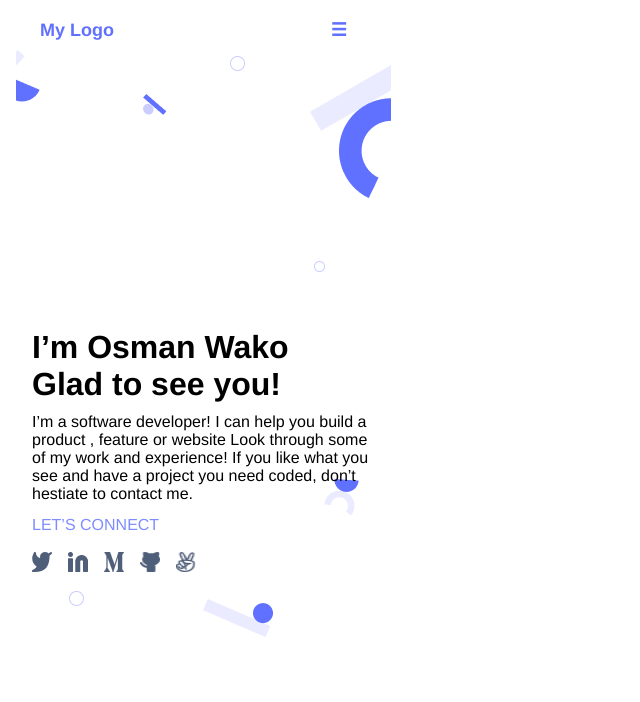
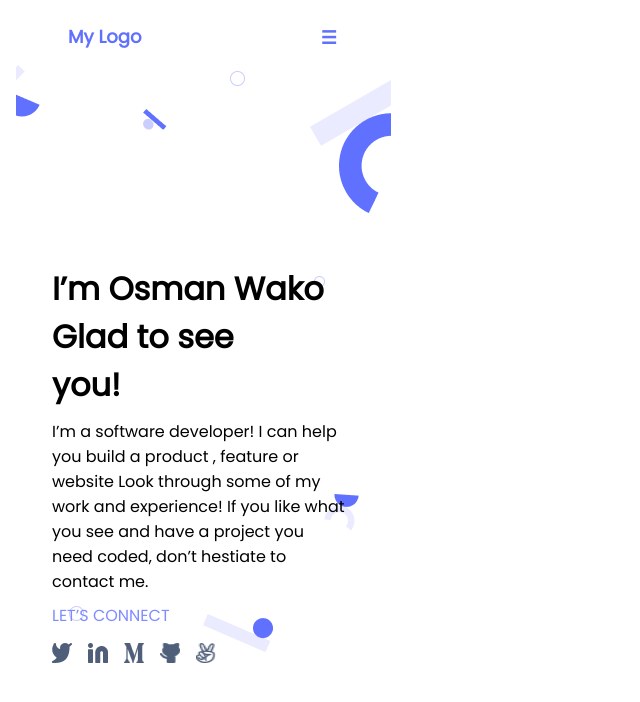
Before and after one commit to osmanwako/myportfolio, a website: page index.html in a window 1280 px wide. Shown: the whole page, without its empty margins (0-640 px from the left). Drawn offline with Linux system fonts and the light colour scheme.

Commit message:
adding google font,correction of align Header and main content

```diff
--- a/assets/style/main.css
+++ b/assets/style/main.css
@@ -8,6 +8,11 @@ body {
   background-color: white;
   font-family: "Poppins", Helvetica, Arial, sans-serif;
   font-weight: normal;
+}
+
+.section-content {
+  margin-left: 20px;
+  margin-right: 30px;
 }
 
 .common-font-family {
@@ -27,12 +32,11 @@ main {
   flex-direction: column;
 }
 
-.header-content span {
-  margin-right: 20px;
+.header-content {
+  width: 375px;
 }
 
-.header-content {
-  max-width: 375px;
+.headernav-bar {
   display: flex;
   flex-wrap: nowrap;
   justify-content: space-between;
@@ -69,7 +73,6 @@ header span a {
   justify-content: flex-start;
   align-items: flex-end;
   padding: 0;
-  margin: 0;
 }
 
 .social-md a {
--- a/index.html
+++ b/index.html
@@ -4,24 +4,26 @@
     <meta charset="UTF-8">
     <meta http-equiv="X-UA-Compatible" content="IE=edge">
     <meta name="viewport" content="width=device-width, initial-scale=1.0">
+    <link href='https://fonts.googleapis.com/css?family=Poppins' rel='stylesheet'>
     <link rel="icon" type="image/*" href="assets/images/portfolio.png">
     <link rel="stylesheet" href="./assets/style/main.css">
     <title>First Mobile version Portfolio</title>
 </head>
 <body>
         <header class="header-content">
+            <nav class="headernav-bar section-content">
             <span><a href="#"  id="mylogo" class="common-font-family">My Logo</a></span>
-            <nav id="nav-ham-icon"><span id="hamburgur-icon">&#9776;</span></nav>
+            <span id="hamburgur-icon">&#9776;</span></nav>
         </header>
         <main class="wrap-content">
-                <h1 id="myfullname" class="common-font-family">I’m Osman Wako<br>
-                    Glad to see you!</h1>
-                <p class="common-font-family">
+                <h1 id="myfullname" class="common-font-family section-content">I’m Osman Wako<br>
+                    Glad to see<br> you!</h1>
+                <p class="common-font-family section-content">
                     I’m a software developer! I can help you build a product , feature or website Look through some of my work and experience!
                      If you like what you see and have a project you need coded, don’t hestiate to contact me.
                 </p>
-                    <button type="button" id="btn-letconid" class="btn-letcon common-font-family">LET’S CONNECT</button>
-                <ul class="social-md">
+                    <button type="button" id="btn-letconid" class="btn-letcon common-font-family section-content">LET’S CONNECT</button>
+                <ul class="social-md section-content">
                     <li><a href="#"><img src="assets/images/social-icon/twitter-icon.png"></a></li>
                     <li><a href="https://www.linkedin.com/in/osman-wako-08663825a/"><img src="assets/images/social-icon/linkedin icon.png"></a></li>
                     <li><a href="https://mail.google.com/"><img src="assets/images/social-icon/m-icon.png"></a></li>
```
